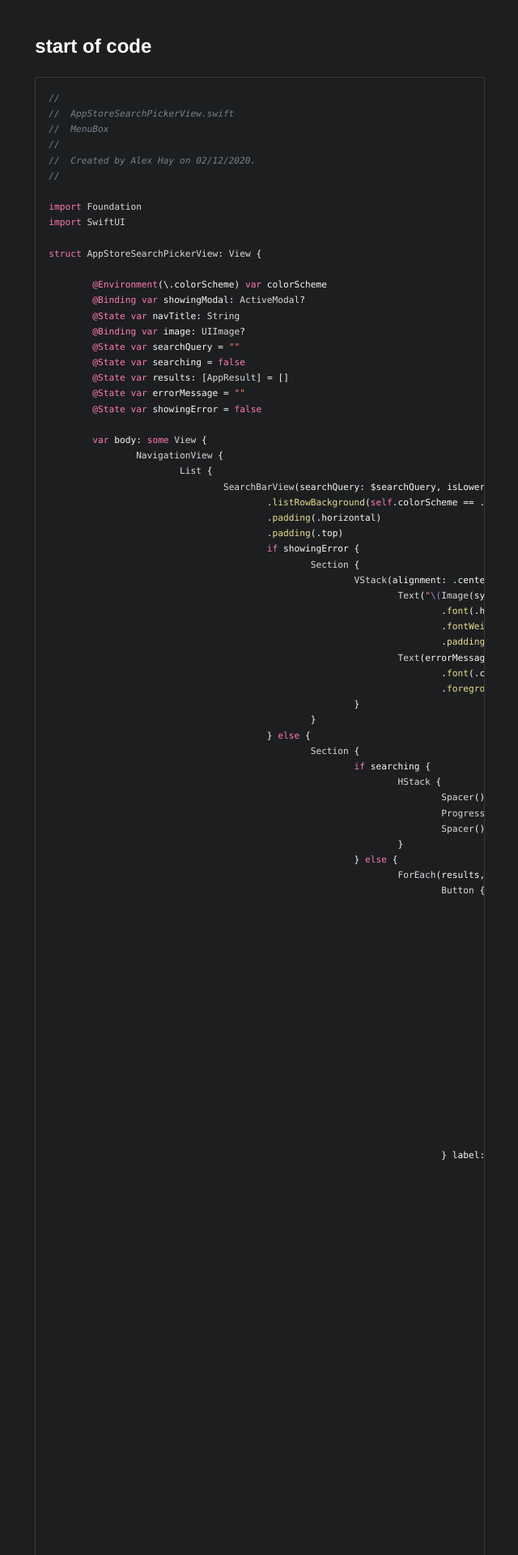
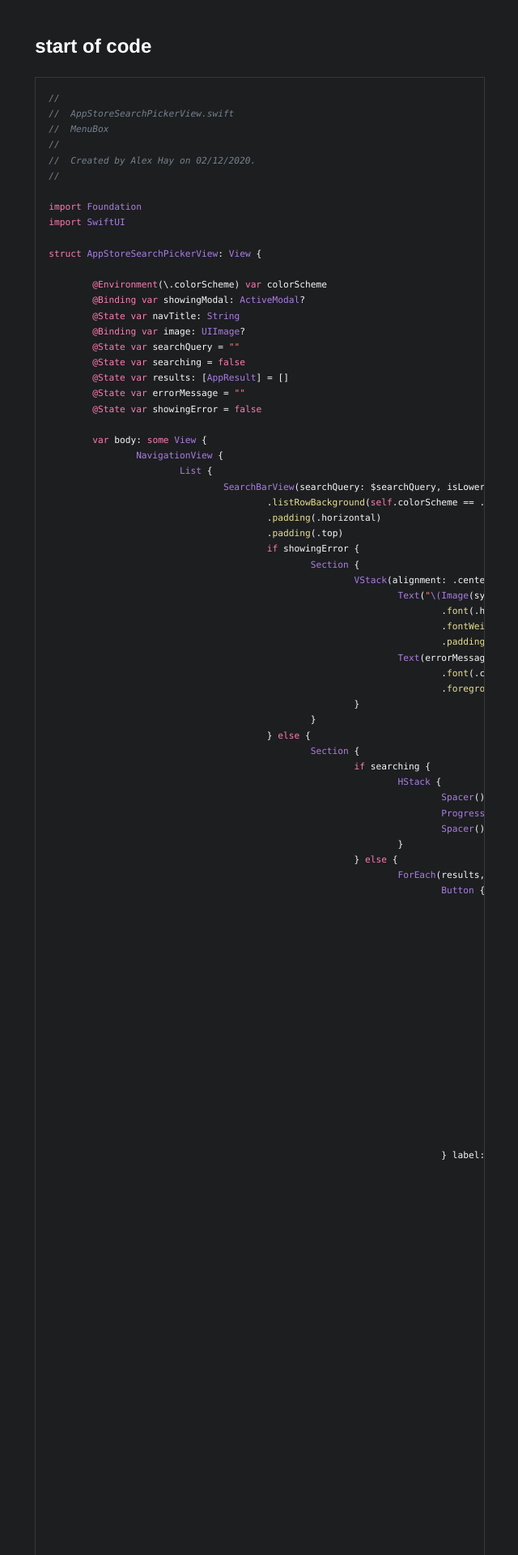
Before and after one commit to mralexhay/mralexhay.github.io, a Jekyll site: the page built from _posts/2020-01-01-code-highlighting.md, in a window 1280 px wide. Shown: the part 334-2254 px from the top of the page at 81% size, without its empty margins (319-959 px from the left). Built offline with Jekyll 4.4.1, drawn with Linux system fonts in a browser that asks for light colours; some web fonts are replaced; comment, search, counter and statistics services are not loaded.

Commit message:
Update _syntax.scss

```diff
--- a/_sass/_syntax.scss
+++ b/_sass/_syntax.scss
@@ -24,12 +24,12 @@
 .highlight .kn {  } /* Keyword.Namespace */
 .highlight .kp { color: #9B703F } /* Keyword.Pseudo */
 .highlight .kr {  } /* Keyword.Reserved */
-.highlight .kt { color: #DADADA } /* Keyword.Type */
+.highlight .kt { color: #AD7DE4 } /* Keyword.Type */
 .highlight .m { color: #D8C97C } /* Literal.Number */
 .highlight .s { color: #FF8070 } /* Literal.String */
 .highlight .na { color: #B181EA } /* Name.Attribute */
 .highlight .nb { color: #FE7AB2 } /* Name.Builtin */
-.highlight .nc { color: #DADADA; font-weight: bold } /* Name.Class */
+.highlight .nc { color: #6BDFFF; font-weight: bold } /* Name.Class */
 .highlight .no { color: #DADADA } /* Name.Constant */
 .highlight .nd { color: #7587A6 } /* Name.Decorator */
 .highlight .ni { color: #D8C97C; font-weight: bold } /* Name.Entity */
```
